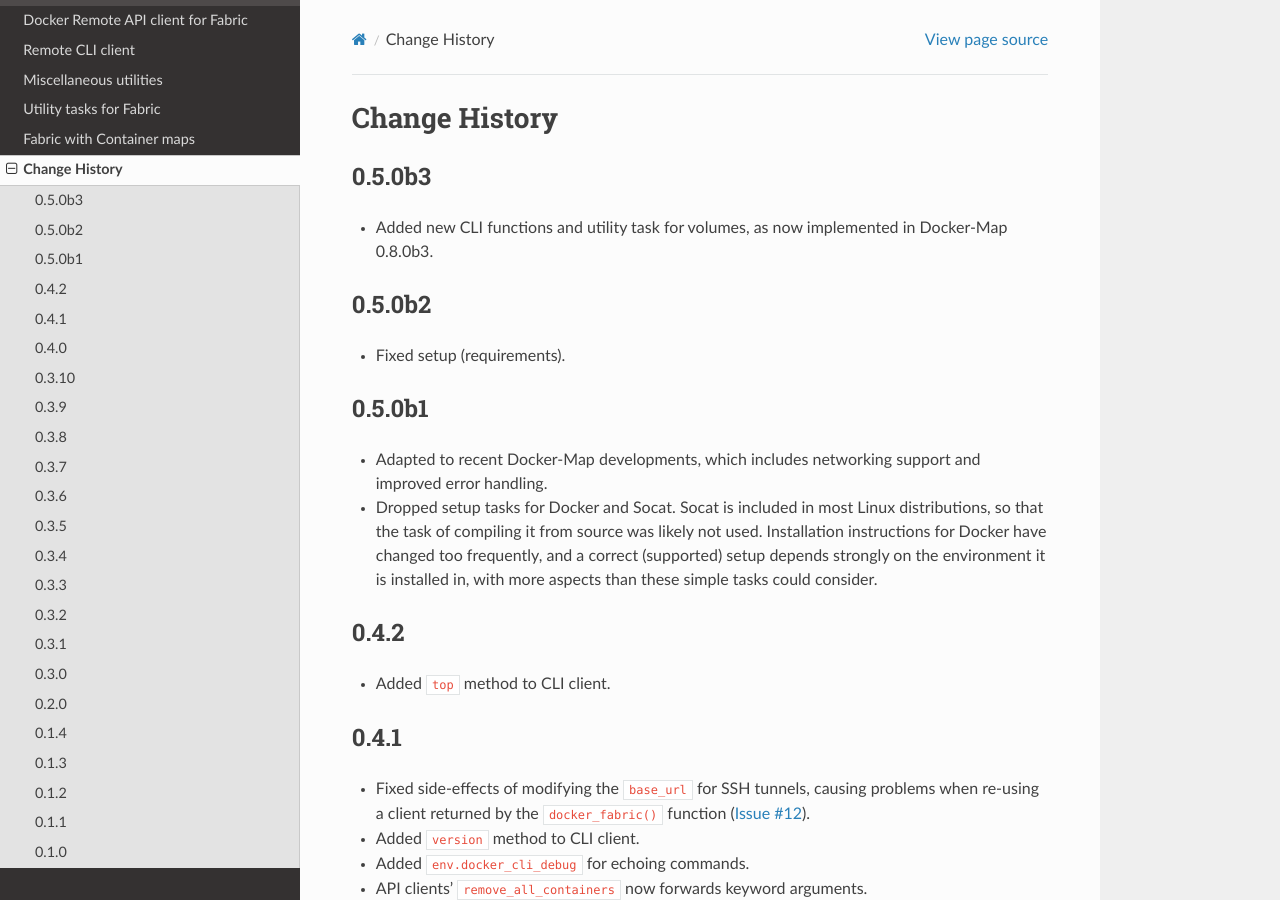
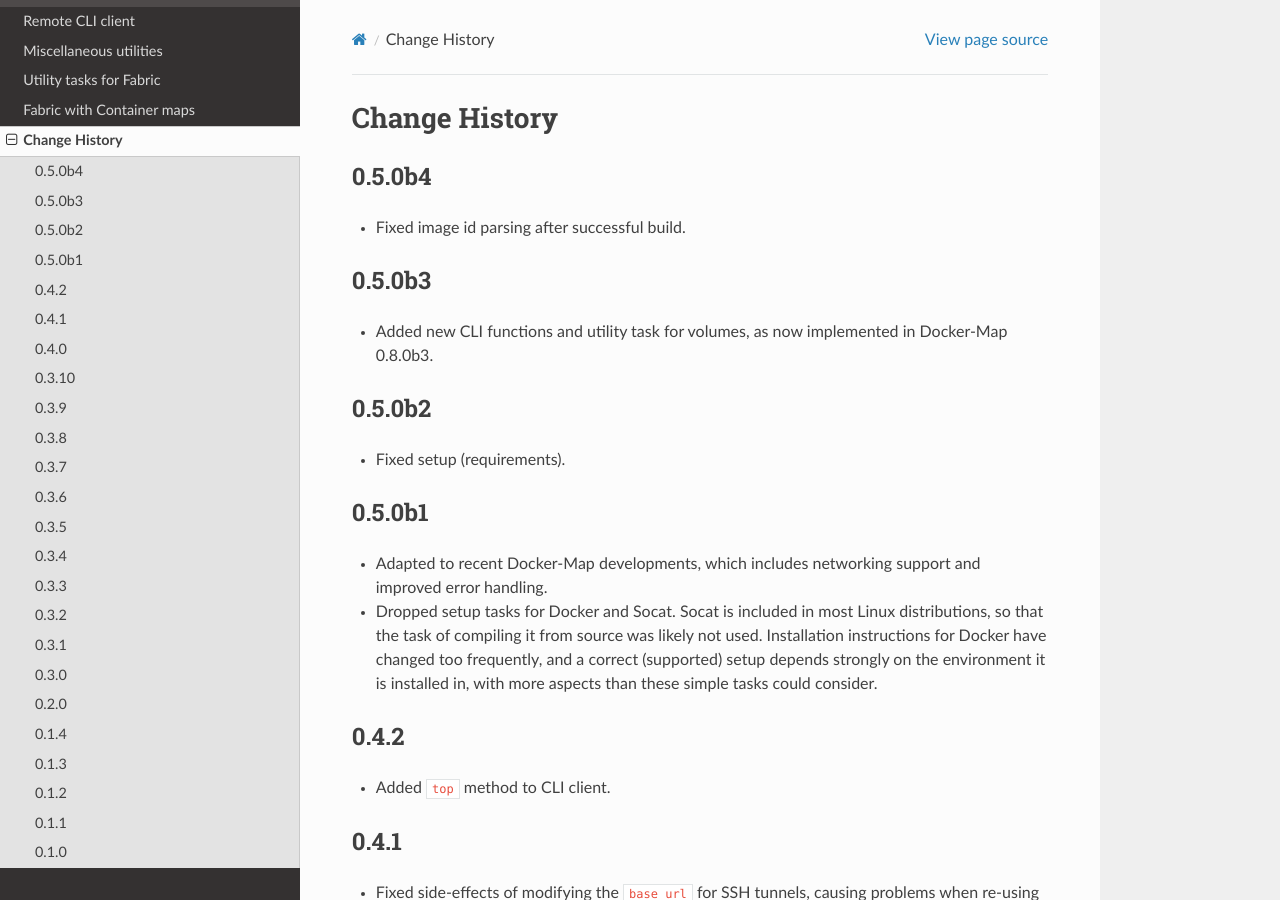
Before and after one commit to merll/docker-fabric, a Sphinx documentation site: the page built from docs/changes.rst, in a window 1280 px wide and 900 px high. Built offline with Sphinx 7.4.7 and the Read the Docs theme 2.0.0, drawn with Linux system fonts in a browser that asks for light colours.

Commit message:
Updated version and WIP changelog.

```diff
--- a/dockerfabric/__init__.py
+++ b/dockerfabric/__init__.py
@@ -2,4 +2,4 @@
 from __future__ import unicode_literals
 
 
-__version__ = '0.5.0b3'
+__version__ = '0.5.0b4'
--- a/docs/changes.rst
+++ b/docs/changes.rst
@@ -2,6 +2,10 @@
 
 Change History
 ==============
+0.5.0b4
+-------
+* Fixed image id parsing after successful build.
+
 0.5.0b3
 -------
 * Added new CLI functions and utility task for volumes, as now implemented in Docker-Map 0.8.0b3.
```
